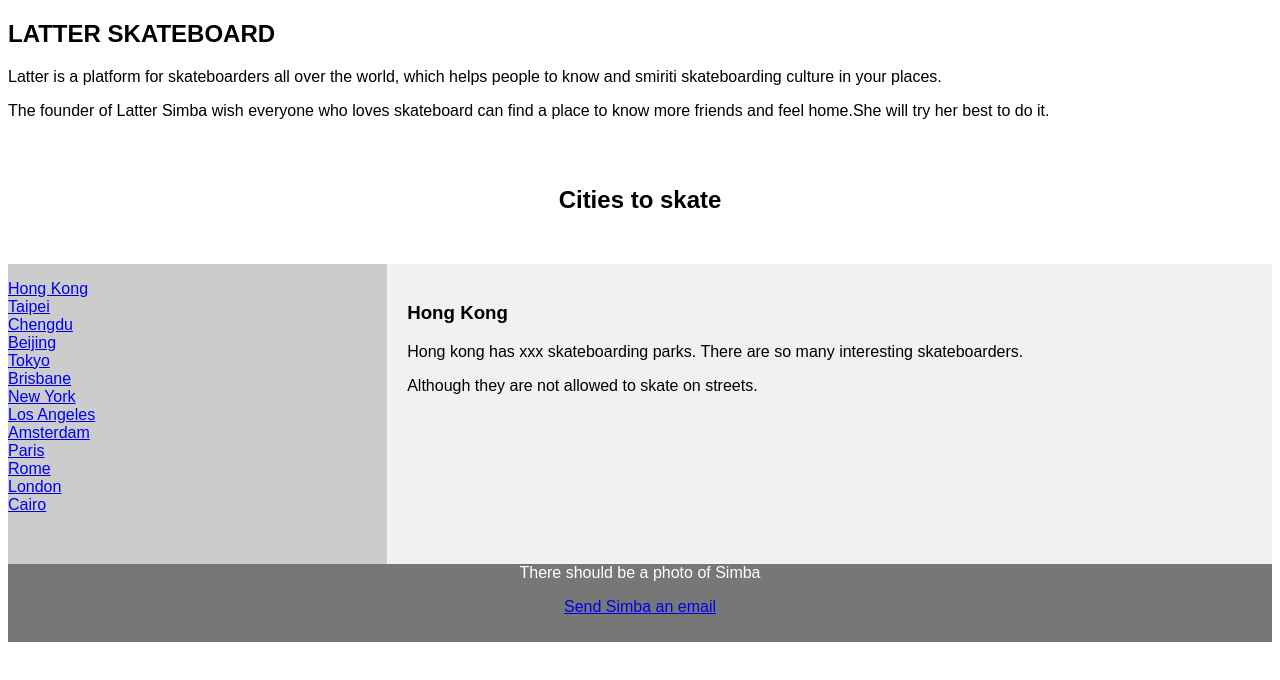
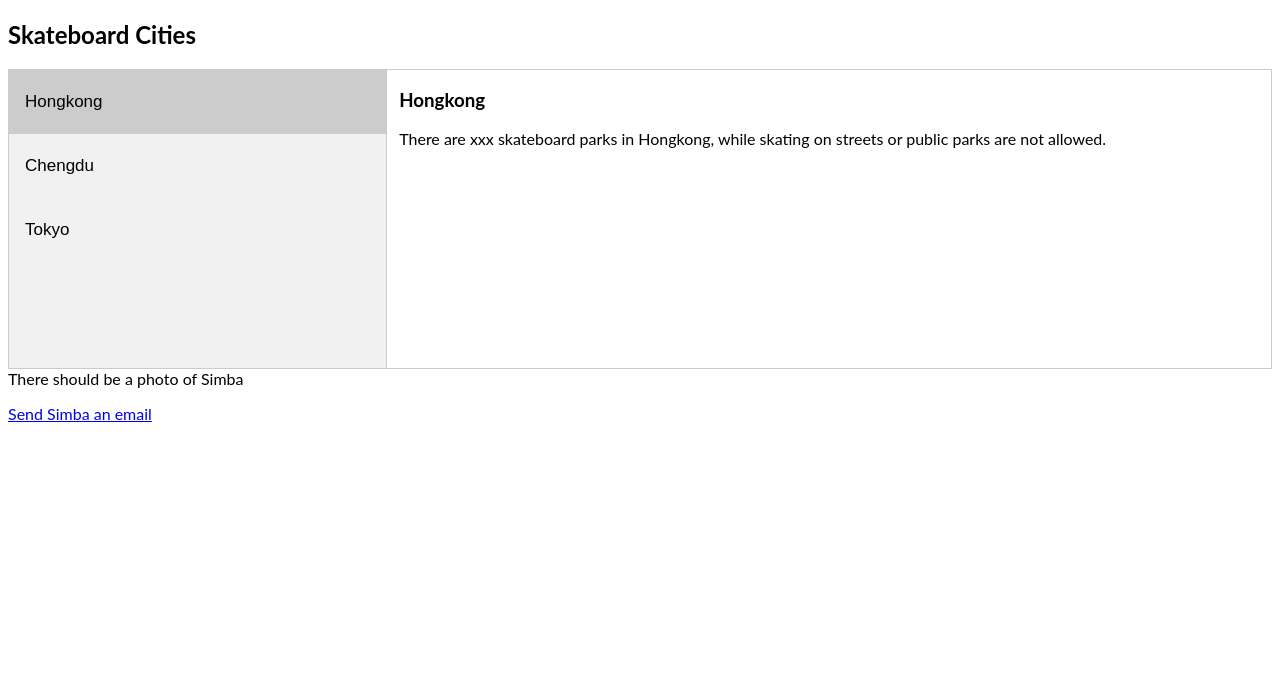
Before and after one commit to ohsimbasu/ohsimbasu.github.io, a plain HTML site: page index.html in a window 1280 px wide. Drawn offline with Linux system fonts and the light colour scheme.

Commit message:
Add files via upload

```diff
--- a/index.html
+++ b/index.html
@@ -1,116 +1,103 @@
 <!DOCTYPE html>
-<html lang="en">
+<html>
 <head>
-<title>LATTER SKATEBOARD</title>
-<meta charset="utf-8">
 <meta name="viewport" content="width=device-width, initial-scale=1">
 <style>
-* {
-  box-sizing: border-box;
+* {box-sizing: border-box}
+body {font-family: "Lato", sans-serif;}
+
+/* Style the tab */
+.tab {
+  float: left;
+  border: 1px solid#ccc;
+  background-color: #f1f1f1;
+  width: 30%;
+  height: 300px;
 }
 
- body {
-  font-family: Arial, Helvetica, sans-serif;
+/* Style the buttons inside the tab */
+.tab button {
+  display: block;
+  background-color: inherit;
+  color: black;
+  padding: 22px 16px;
+  width: 100%;
+  border: none;
+  outline: none;
+  text-align: left;
+  cursor: pointer;
+  transition: 0.3s;
+  font-size: 17px;
 }
 
-
-/* style the header */
- header {
-  bakground-color: #666;
-  padding: 30px;
-  text-align: center;
-  font-size: 35px
-  color: white;
+/* Change background color of buttons on hover */
+.tab button:hover {
+  background-color: #ddd;
 }
 
-
-/* create two columns/boxes that floats next to each other */
- nav {
-  float: left;
-  width: 30%;
-  height: 300px; /* only for demonstration, should be removed */
-  background: #ccc;
-  padiing: 20px
+/* Create an active/current "tab button" class */
+.tab button.active {
+  background-color: #ccc;
 }
 
-/* style the list inside the menu */
-nav ul {
-  list-style-type: none;
-  padding: 0;
-}
-
-article {
+/* Style the tab content */
+.tabcontent {
   float: left;
-  padding: 20px;
+  padding: 0px 12px;
+  border: 1px solid #ccc;
   width: 70%;
-  background-color: #f1f1f1;
-  height: 300px; /* only for demonstration, shoulf be removed */
-}
-
-/* clear floats after the columns */
-section: after {
-  content: "";
-  display: table;
-  clear: both;
-}
-
-/* style the footer */
-footer {
-  background-color: #777;
-  padding: 10px;
-  text-align: center;
-  color: white;
-}
-
-/* responsive layout - makes the two colunms/boxes stack on the top of each other
-instead of next to each oter, on small screens */
-@media (max-width: 600px) {
-  nav, article {
-    width: 100%;
-    height: auto;
-  }
+  border-left: none;
+  height: 300px;
 }
 </style>
 </head>
 <body>
 
-<h2>LATTER SKATEBOARD</h2>
-<p>Latter is a platform for skateboarders all over the world, which helps people to know and smiriti skateboarding culture in your places.</p>
-<p>The founder of Latter Simba wish everyone who loves skateboard can find a place to know more friends and feel home.She will try her best to do it.</p>
+<h2>Skateboard Cities</h2>
 
-<header>
-  <h2>Cities to skate</h2>
-</header>
+<div class="tab">
+  <button class="tablinks" onclick="openCity(event, 'Hongkong')" id="defaultOpen">Hongkong</button>
+  <button class="tablinks" onclick="openCity(event, 'Chengdu')">Chengdu</button>
+  <button class="tablinks" onclick="openCity(event, 'Tokyo')">Tokyo</button>
+</div>
 
-<section>
-  <nav>
-    <ul>
-      <li><a href="#">Hong Kong</a><li>
-      <li><a href="#">Taipei</a><li>
-      <li><a href="#">Chengdu</a><li>
-      <li><a href="#">Beijing</a><li>
-      <li><a href="#">Tokyo</a><li>
-      <li><a href="#">Brisbane</a><li>
-      <li><a href="#">New York</a><li>
-      <li><a href="#">Los Angeles</a><li>
-      <li><a href="#">Amsterdam</a><li>
-      <li><a href="#">Paris</a><li>
-      <li><a href="#">Rome</a><li>
-      <li><a href="#">London</a><li>
-      <li><a href="#">Cairo</a><li>
-    </ul>
-  </nav>
+<div id="Hongkong" class="tabcontent">
+  <h3>Hongkong</h3>
+  <p>There are xxx skateboard parks in Hongkong, while skating on streets or public parks are not allowed.</p>
+</div>
 
-  <article>
-    <h1>Hong Kong</h1>
-    <p>Hong kong has xxx skateboarding parks. There are so many interesting skateboarders.</p>
-    <p>Although they are not allowed to skate on streets.</p>
-  </article>
-</section>
+<div id="Chengdu" class="tabcontent">
+  <h3>Chengdu</h3>
+  <p>Chengdu is a fast-growing skateboard city. There are more and more boys and girls to join this sport every year.</p>
+</div>
+
+<div id="Tokyo" class="tabcontent">
+  <h3>Tokyo</h3>
+  <p>Tokyo is a well-known skateboard city around the world. Many famous skaters used to been there taking videos.</p>
+</div>
+
+<script>
+function openCity(evt, cityName) {
+  var i, tabcontent, tablinks;
+  tabcontent = document.getElementsByClassName("tabcontent");
+  for (i = 0; i < tabcontent.length; i++) {
+    tabcontent[i].style.display = "none";
+  }
+  tablinks = document.getElementsByClassName("tablinks");
+  for (i = 0; i < tablinks.length; i++) {
+    tablinks[i].className = tablinks[i].className.replace(" active", "");
+  }
+  document.getElementById(cityName).style.display = "block";
+  evt.currentTarget.className += " active";
+}
+
+// Get the element with id="defaultOpen" and click on it
+document.getElementById("defaultOpen").click();
+</script>
 
 <footer>
-  <p>There should be a photo of Simba</p>
-  <p><a href="mailto:ohsimbasu@gmail.com">Send Simba an email</a></p>
+ <p>There should be a photo of Simba</p>
+ <p><a href="mailto:ohsimbasu@gmail.com">Send Simba an email</a></p>
 </footer>
 
 </body>
```
